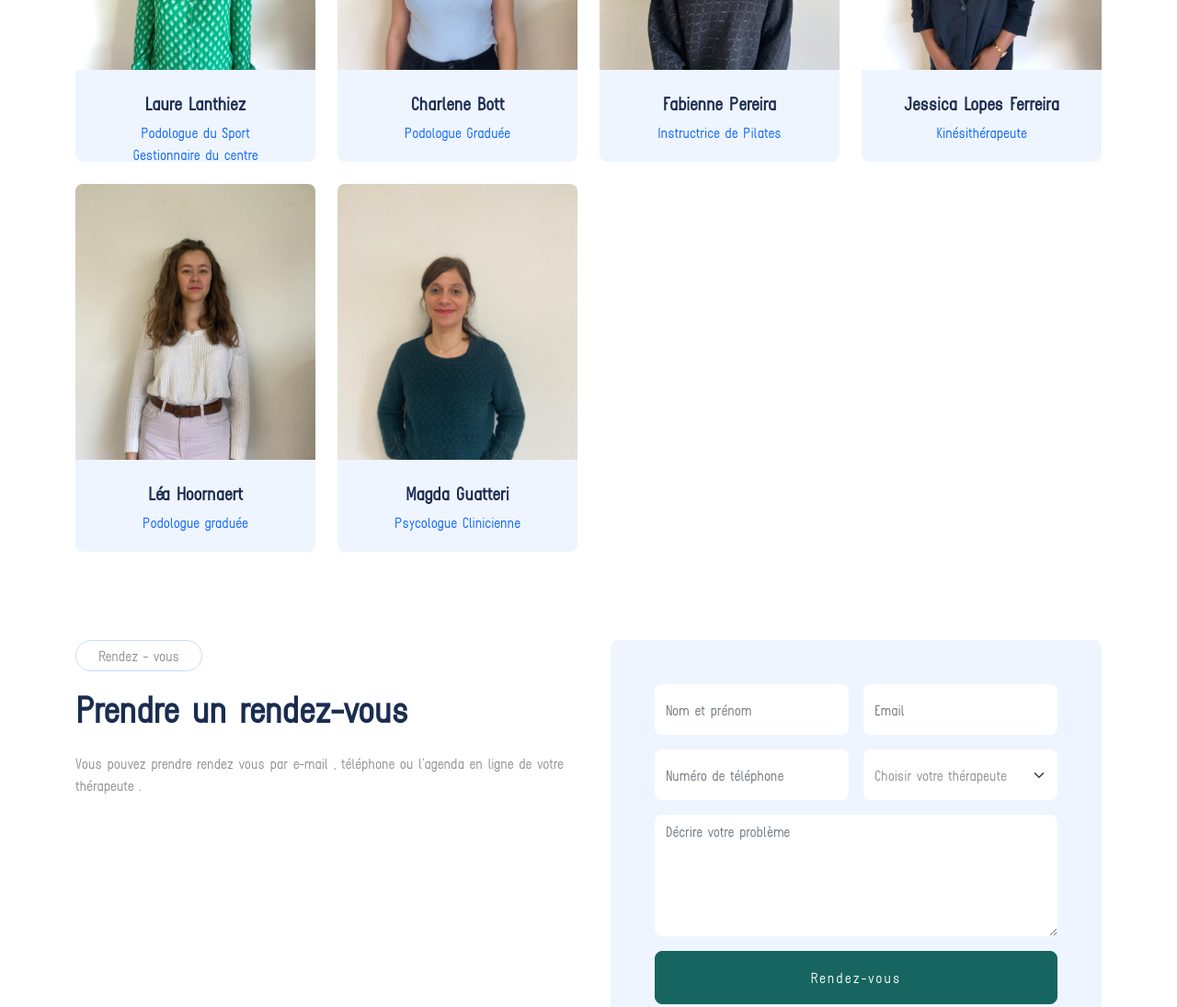
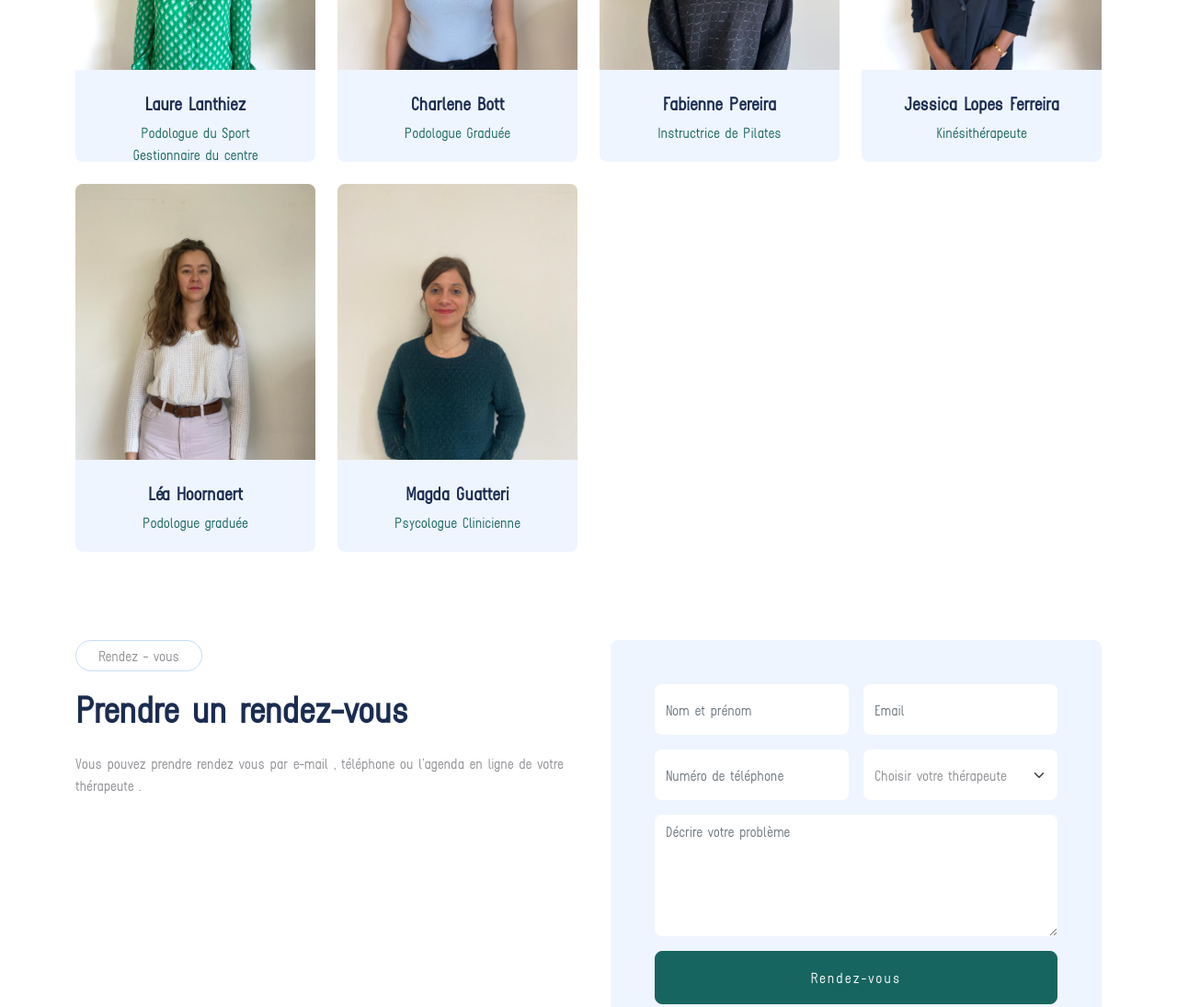
Before and after one commit to DaDoDev7/Niveole, a website with bundled scripts: page index.html in a window 1280 px wide. Shown: the part 4060-5155 px from the top of the page at 92% size. Built offline with nearby package versions, Linux system fonts and the light colour scheme; animation ran at ten frames a second.

Commit message:
first commit

```diff
--- a/index.html
+++ b/index.html
@@ -394,8 +394,8 @@
                             </div>
                             <div class="team-text bg-light text-center p-4">
                                 <h5>Laure Lanthiez</h5>
-                                <p class="text-primary mb-0">Podologue du Sport</p>
-                                <p class="text-primary pt-0 mt-0">Gestionnaire du centre</p>
+                                <p style="color: #176560;" class=" mb-0">Podologue du Sport</p>
+                                <p style="color: #176560;" class=" pt-0 mt-0">Gestionnaire du centre</p>
                                 <div class="team-social text-center">
                                     <a class="btn btn-square" href="https://progenda.be/calendars/lanthiez-laure-laeken" target="_blank"><i class="fa-solid fa-user-doctor"></i></a>
                                     <a class="btn btn-square" href="tel:+32497427135" target="_blank"><i class="fa-solid fa-phone"></i></a>
@@ -416,7 +416,7 @@
                             </div>
                             <div class="team-text bg-light text-center p-4">
                                 <h5>Charlene Bott</h5>
-                                <p class="text-primary">Podologue Graduée</p>
+                                <p style="color: #176560;" class="">Podologue Graduée</p>
                                 <div class="team-social text-center">
                                     <a class="btn btn-square" href="https://progenda.be/calendars/charlene-podologue-laeken" target="_blank"><i class="fa-solid fa-user-doctor"></i></a>
                                     <a class="btn btn-square" href="tel:+32 497 55 55 76" target="_blank"><i class="fa-solid fa-phone"></i></a>
@@ -436,7 +436,7 @@
                             </div>
                             <div class="team-text bg-light text-center p-4">
                                 <h5>Fabienne Pereira</h5>
-                                <p class="text-primary">Instructrice de Pilates</p>
+                                <p style="color: #176560;" class="">Instructrice de Pilates</p>
                                 <div class="team-social text-center">
                                     <a class="btn btn-square" href="tel:+32 465 21 45 95" target="_blank"><i class="fa-solid fa-phone"></i></a>
                                     <a class="btn btn-square" href="https://www.yourpowerhouse.be/" target="_blank"><i class="fa-solid fa-earth-africa"></i></a>
@@ -456,7 +456,7 @@
                             </div>
                             <div class="team-text bg-light text-center p-4">
                                 <h5>Jessica Lopes Ferreira</h5>
-                                <p class="text-primary">Kinésithérapeute</p>
+                                <p style="color: #176560;" class="">Kinésithérapeute</p>
                                 <div class="team-social text-center">
                                     <a class="btn btn-square" href="tel:+32 472 31 17 95" target="_blank"><i class="fa-solid fa-phone"></i></a>
                                     <!-- <a class="btn btn-square" href=""><i class="fab fa-twitter"></i></a>
@@ -475,7 +475,7 @@
                             </div>
                             <div class="team-text bg-light text-center p-4">
                                 <h5>Léa Hoornaert</h5>
-                                <p class="text-primary">Podologue graduée</p>
+                                <p style="color: #176560;" class="">Podologue graduée</p>
                                 <div class="team-social text-center">
                                     <a class="btn btn-square" href="https://progenda.be/calendars/hoornaert-lea-podologue-laeken?locale=fr" target="_blank"><i class="fa-solid fa-user-doctor"></i></a>
                                     <a class="btn btn-square" href="+32 470 04 67 47" target="_blank"><i class="fa-solid fa-phone"></i></a>
@@ -495,7 +495,7 @@
                                 </div>
                             <div class="team-text bg-light text-center p-4">
                                 <h5>Magda Guatteri</h5>
-                                <p class="text-primary">Psycologue Clinicienne</p>
+                                <p style="color: #176560;" class="">Psycologue Clinicienne</p>
                                 <div class="team-social text-center">
                                     <a class="btn btn-square" href="tel:+32 474 80 02 75"><i class="fa-solid fa-phone" target="_blank"></i></a>
                                     <!-- <a class="btn btn-square" href=""><i class="fab fa-twitter"></i></a>
@@ -636,7 +636,7 @@
                 <div  class="col-lg-6 feature-text py-5 wow fadeIn" data-wow-delay="0.1s" >
                     <div class="p-lg-5 ps-lg-0" >
                         <!-- <p class="d-inline-block border rounded-pill text-light py-1 px-4">Points forts</p> -->
-                        <h1 class="text-white mb-4">Venez rejoindre notre équipe dynamique ! </h1>
+                        <h1 class="text-white mb-4">Vous souhaitez rejoindre notre équipe dynamique et recevoir vos patients au Niveole Médical Center ? </h1>
                         <!-- <p class="text-white fs-5 mb-4 pb-2">Venez rejoindre notre équipe  ! </p> -->
                         <div style="display: flex;flex-direction: column-reverse;" class="row g-4">
                             <div class="col-6">
```
